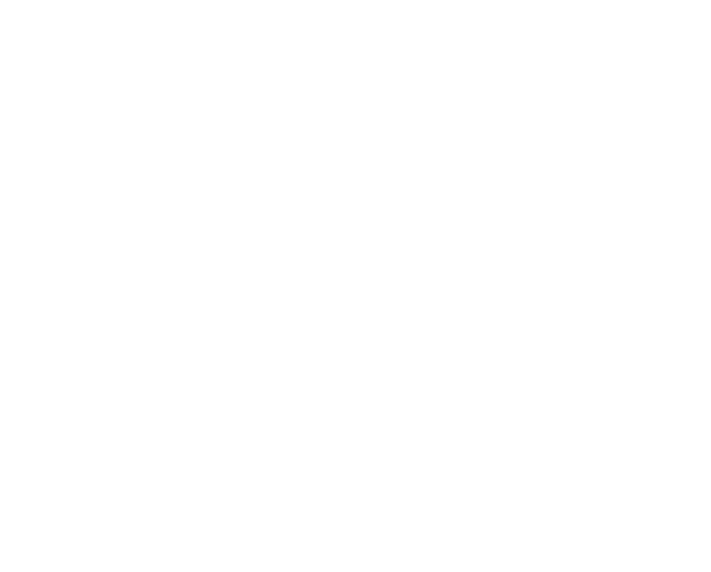
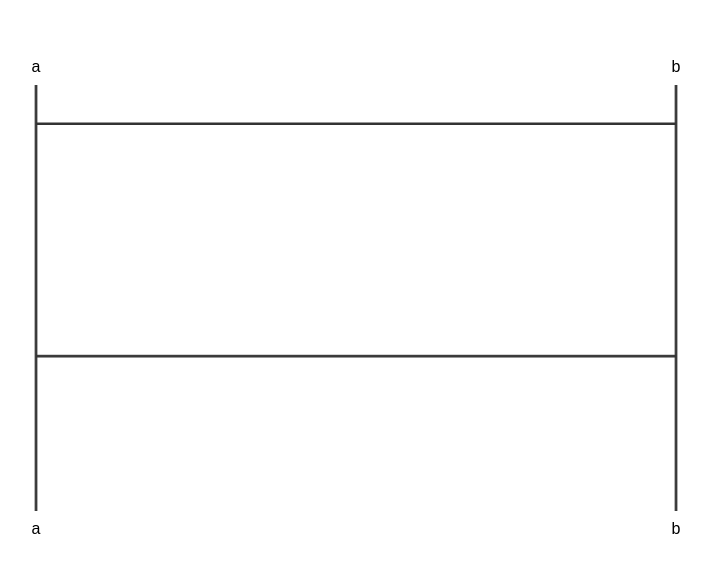
Before and after one commit to JHYOOOOON/ladder-game, a React (Create React App) app: page /ladder/2 in a window 1280 px wide. Before the commit this address had no page. Shown: the part 102-674 px from the top of the page, without its empty margins (284-995 px from the left). Built offline with nearby package versions, Linux system fonts and the light colour scheme; a web font is replaced by a local one.

Commit message:
feat: 사다리타기 페이지

```diff
--- a/src/Pages/Home.tsx
+++ b/src/Pages/Home.tsx
@@ -58,7 +58,7 @@
 					<HiOutlinePlus />
 				</CountButton>
 			</InnerWrapper>
-			<StyledLink to={`/ladder?count=${userCount}`} className={`${viewType === "modify" && "disabled"}`}>
+			<StyledLink to={`/ladder/${userCount}`} className={`${viewType === "modify" && "disabled"}`}>
 				<button>사다리타기</button>
 			</StyledLink>
 		</Wrapper>
--- /dev/null
+++ b/src/Pages/Ladder.tsx
@@ -0,0 +1,131 @@
+import { useEffect, useRef } from "react";
+import { useParams } from "react-router-dom";
+import styled from "styled-components";
+
+const MIN_LEG = 2;
+const MAX_LEG = 5;
+const BOARD_SIZE = 12;
+const MIN_X = 1;
+const MAX_X = BOARD_SIZE - 1;
+const ALPHABET = "abcdefghijklmnopqrstuvwxyz";
+
+export const Ladder = () => {
+	const canvasRef = useRef<HTMLCanvasElement>(null);
+	const { count } = useParams();
+	const countNum = Number(count);
+	const users = ALPHABET.split("").slice(0, countNum);
+	const answers = ALPHABET.split("").slice(0, countNum);
+
+	const getRandomNumber = (max: number, min: number) => Math.floor(Math.random() * (max - min)) + min;
+
+	const getLegs = () => {
+		const legOfColumn = Array.from({ length: countNum - 1 }, () => getRandomNumber(MAX_LEG, MIN_LEG));
+		const legs: number[][] = [];
+		let rows: Set<number> = new Set();
+		let column = 0;
+		while (column < countNum - 1) {
+			if (rows.size === legOfColumn[column]) {
+				legs.push([...rows].sort());
+				rows.clear();
+				column++;
+				continue;
+			}
+
+			const randomNumber = getRandomNumber(MIN_X, MAX_X);
+			if (column === 0) {
+				rows.add(randomNumber);
+			} else {
+				legs[column - 1].includes(randomNumber) === false && rows.add(randomNumber);
+			}
+
+			console.log(
+				column,
+				"column:::::",
+				rows,
+				legOfColumn[column],
+				randomNumber,
+				"hasbefore: ",
+				column !== 0 && legs[column - 1].includes(randomNumber)
+			);
+		}
+		legs.push([]);
+		return legs;
+	};
+	useEffect(() => {
+		if (!canvasRef.current) return;
+		const ctx = canvasRef.current.getContext("2d");
+		if (ctx === null) return;
+
+		const width = canvasRef.current.width;
+		const height = canvasRef.current.height;
+		ctx.lineWidth = 3;
+		ctx.strokeStyle = "#333";
+
+		const startX = width / (countNum * 2);
+		const startY = 0;
+		const stepSize = (width - startX * 2) / (countNum - 1);
+
+		// 세로줄
+		for (let column = 0; column < countNum; column++) {
+			ctx.beginPath();
+			ctx.moveTo(startX + column * stepSize, 0);
+			ctx.lineTo(startX + column * stepSize, startY + countNum * stepSize);
+			ctx.stroke();
+		}
+
+		const legs = getLegs();
+
+		// 가로줄
+		for (let column = 0; column < legs.length; column++) {
+			for (const row of legs[column]) {
+				ctx.beginPath();
+				ctx.moveTo(startX + column * stepSize, startY + row * (height / MAX_X));
+				ctx.lineTo(startX + stepSize * (column + 1), startY + row * (height / MAX_X));
+				ctx.stroke();
+			}
+		}
+	}, []);
+
+	return (
+		<Wrapper>
+			<List>
+				{users.map((item, index) => (
+					<Item key={`user_${index}`}>{item}</Item>
+				))}
+			</List>
+			<StyledCanvas ref={canvasRef} width="1500px" height="500px"></StyledCanvas>
+			<List>
+				{answers.map((item, index) => (
+					<Item key={`answer_${index}`}>{item}</Item>
+				))}
+			</List>
+		</Wrapper>
+	);
+};
+
+const Wrapper = styled.div`
+	width: 100%;
+	height: 100%;
+	margin: 0 auto;
+	display: flex;
+	justify-content: center;
+	align-items: center;
+	flex-direction: column;
+`;
+
+const StyledCanvas = styled.canvas`
+	width: 100%;
+`;
+
+const List = styled.ul`
+	width: 100%;
+	display: flex;
+	justify-content: space-around;
+	margin: 10px 0;
+`;
+
+const Item = styled.li`
+	word-break: break-all;
+	text-align: center;
+	flex-basis: 30%;
+`;
--- a/src/Pages/index.ts
+++ b/src/Pages/index.ts
@@ -1 +1,2 @@
 export * from "./Home";
+export * from "./Ladder";
--- a/src/Router/Router.tsx
+++ b/src/Router/Router.tsx
@@ -1,11 +1,12 @@
 import { BrowserRouter, Route, Routes } from "react-router-dom";
-import { Home } from "../Pages";
+import { Home, Ladder } from "../Pages";
 
 export const Router = () => {
 	return (
 		<BrowserRouter>
 			<Routes>
 				<Route path="/" element={<Home />}></Route>
+				<Route path="/ladder/:count" element={<Ladder />}></Route>
 			</Routes>
 		</BrowserRouter>
 	);
```
